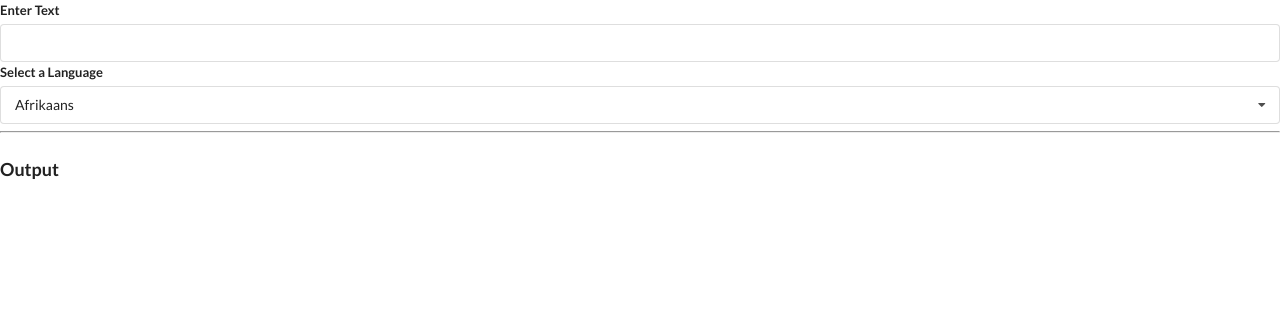
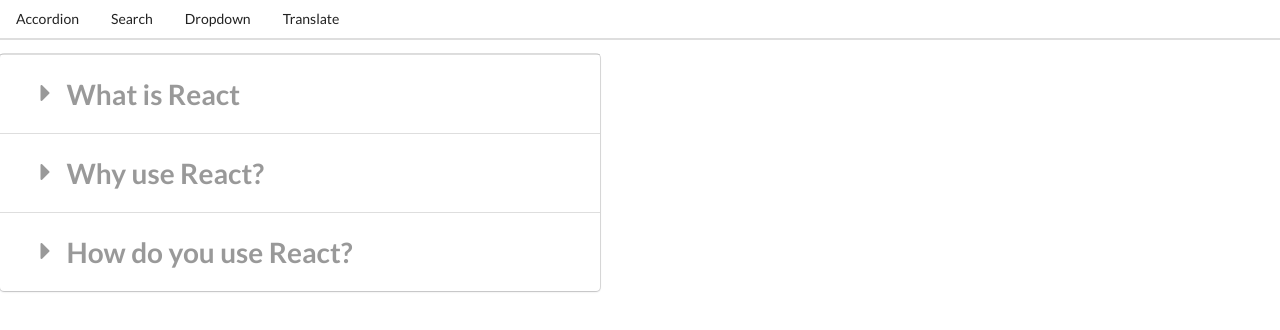
Before and after one commit to tidalwave2000/widget, a React (Create React App) app: page / in a window 1280 px wide. Shown: the top 330 px of the page. Built offline with nearby package versions, Linux system fonts and the light colour scheme; no server answers.

Commit message:
Widget-Search Part 6

```diff
--- a/src/App.js
+++ b/src/App.js
@@ -3,6 +3,9 @@
 import Search from "./component/Search";
 import Dropdown from "./component/Dropdown";
 import Translate from "./component/Translate";
+import Route from "./component/Route";
+import Header from "./component/Header";
+
 
 const items = [
 	{
@@ -33,10 +36,31 @@
 		value: "blue",
 	},
 ];
+
+//App navigation without using React-Router
+
 const App = () => {
+	const [selected, setSelected] = useState(options[0]);
 	return (
 		<div>
-			<Translate />
+			<Header />
+			<Route path="/">
+				<Accordion items={items} />
+			</Route>
+			<Route path="/list">
+				<Search />
+			</Route>
+			<Route path="/dropdown">
+				<Dropdown
+					label="Select a color"
+					options={options}
+					selected={selected}
+					onSelectedChange={setSelected}
+				/>
+			</Route>
+			<Route path="/translate">
+				<Translate />
+			</Route>
 		</div>
 	);
 };
--- /dev/null
+++ b/src/component/Header.js
@@ -0,0 +1,23 @@
+import React from "react";
+import Link from "./Link";
+
+const Header = () => {
+	return (
+		<div className="ui secondary pointing menu">
+			<Link href="/" className="item">
+				Accordion
+			</Link>
+			<Link href="/list" className="item">
+				Search
+			</Link>
+			<Link href="/dropdown" className="item">
+				Dropdown
+			</Link>
+			<Link href="/translate" className="item">
+				Translate
+			</Link>
+		</div>
+	);
+};
+
+export default Header;
--- /dev/null
+++ b/src/component/Link.js
@@ -0,0 +1,23 @@
+import React from "react";
+
+const Link = ({ className, href, children }) => {
+	const onClick = (event) => {
+		if (event.metaKey || event.ctrlKey) {
+			return;
+		}
+
+		event.preventDefault();
+		window.history.pushState({}, "", href);
+
+		const navEvent = new PopStateEvent("popstate");
+		window.dispatchEvent(navEvent);
+	};
+
+	return (
+		<a onClick={onClick} className={className} href={href}>
+			{children}
+		</a>
+	);
+};
+
+export default Link;
--- /dev/null
+++ b/src/component/Route.js
@@ -0,0 +1,24 @@
+import { useEffect, useState } from "react";
+
+const Route = ({ path, children }) => {
+    const [currentPath, setCurrentPath] = useState(window.location.pathname);
+
+    useEffect(() => {
+        const onLocationChange = () => {
+            setCurrentPath(window.location.pathname);
+        };
+
+        window.addEventListener("popstate", onLocationChange);
+
+        return () => {
+            window.removeEventListener("popstate", onLocationChange);
+        }
+
+    }, []);
+
+    return currentPath === path ? children : null
+
+};
+
+
+export default Route;
```
